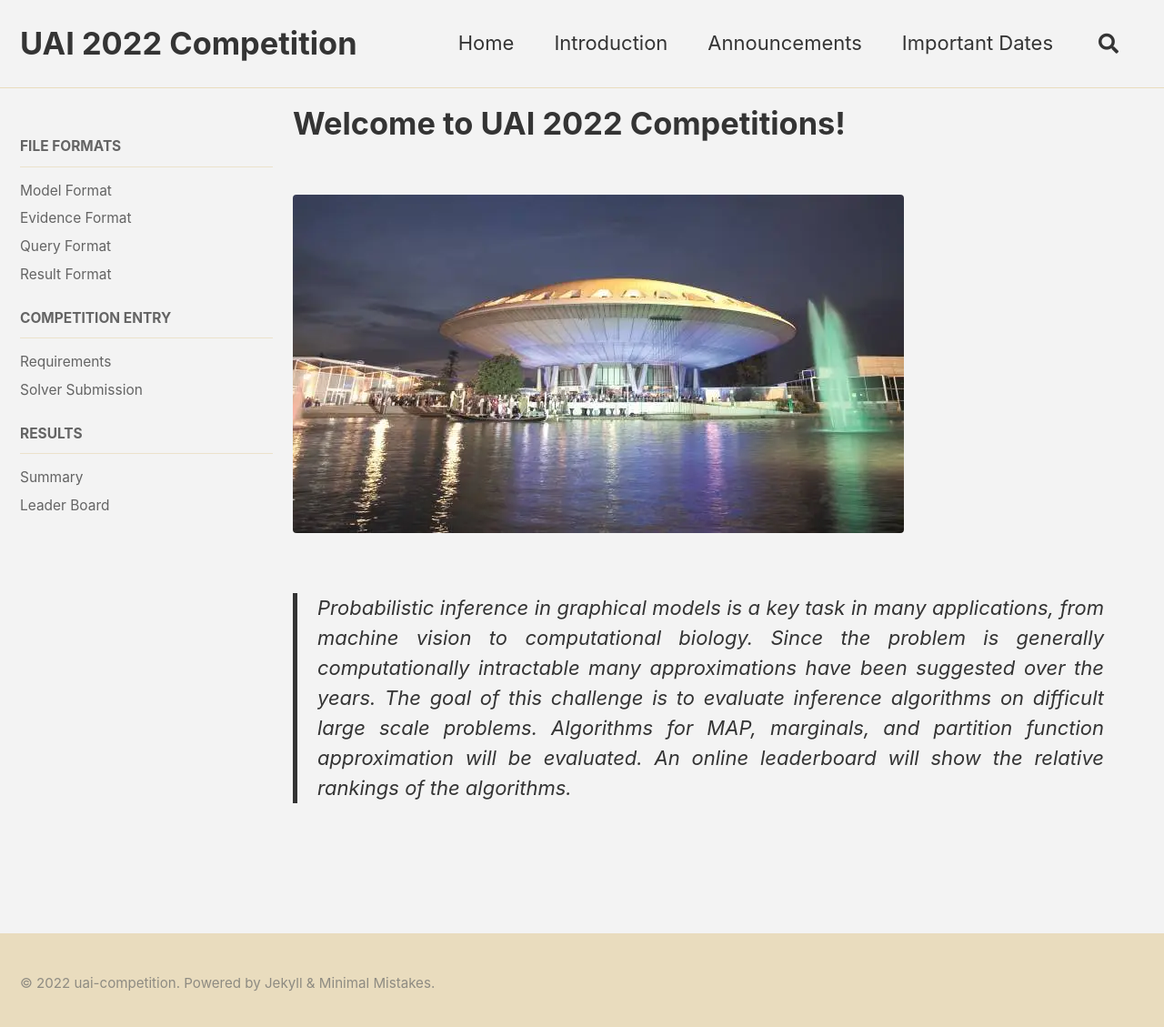
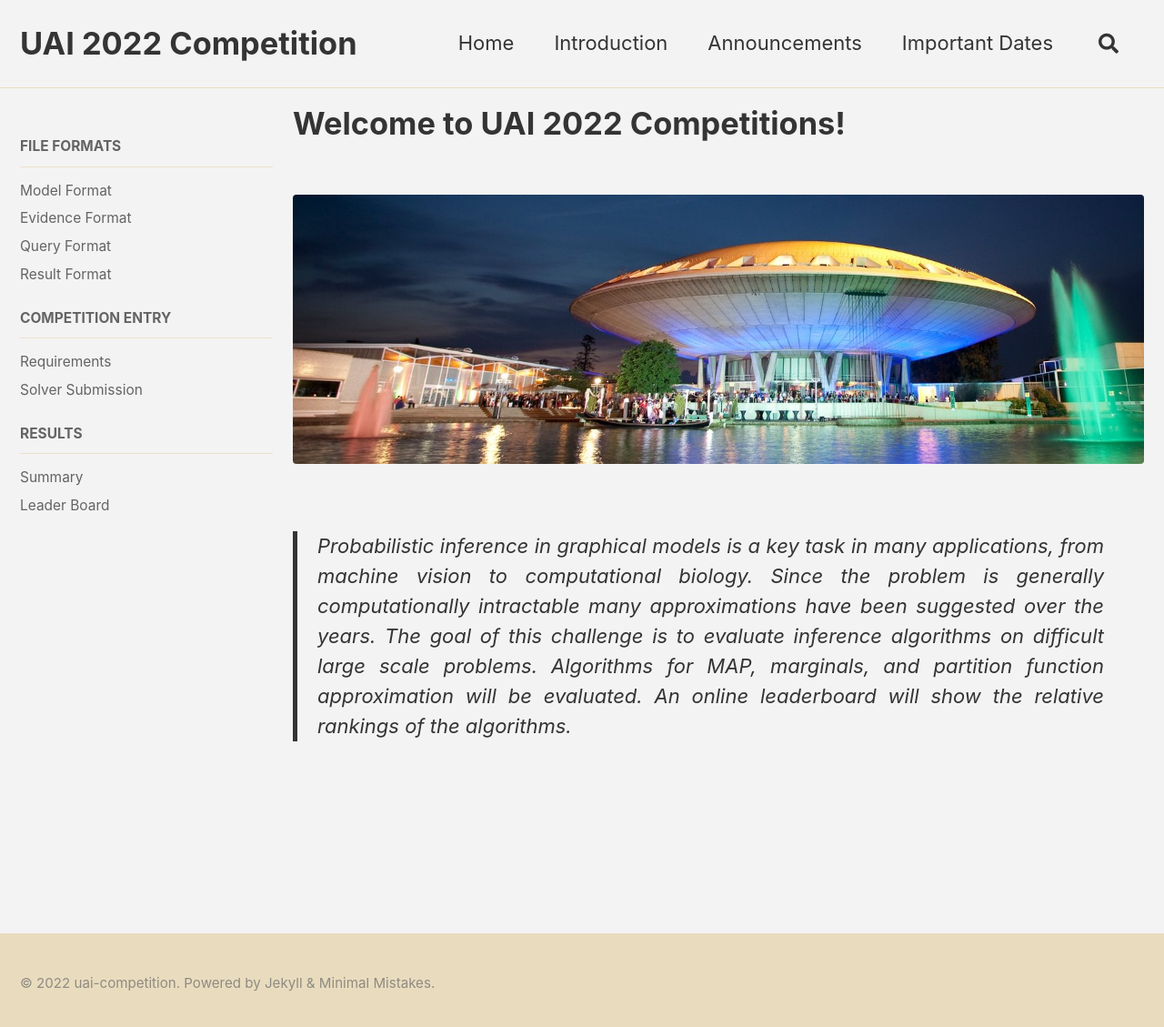
Before and after one commit to vibhavg1/uai-competition-dev, a Jekyll site: the page built from index.md, in a window 1280 px wide and 1137 px high. Shown: the top 1129 px of the window at 91% size. Built offline with Jekyll 4.4.1, drawn with Linux system fonts in a browser that asks for light colours; cached includes are drawn as plain includes.

Commit message:
Update index.md

```diff
--- a/index.md
+++ b/index.md
@@ -2,8 +2,8 @@
 permalink: /
 title: "Welcome to UAI 2022 Competitions!"
 layouts_gallery:
-    - url: /assets/images/eindhoven-conference-centre.png
-      image_path: /assets/images/eindhoven-conference-centre.png
+    - url: /assets/images/evoluon-conference-centre.jpg
+      image_path: /assets/images/evoluon-conference-centre.jpg
 ---
 
 {% include gallery id="layouts_gallery" caption="" %}
```
